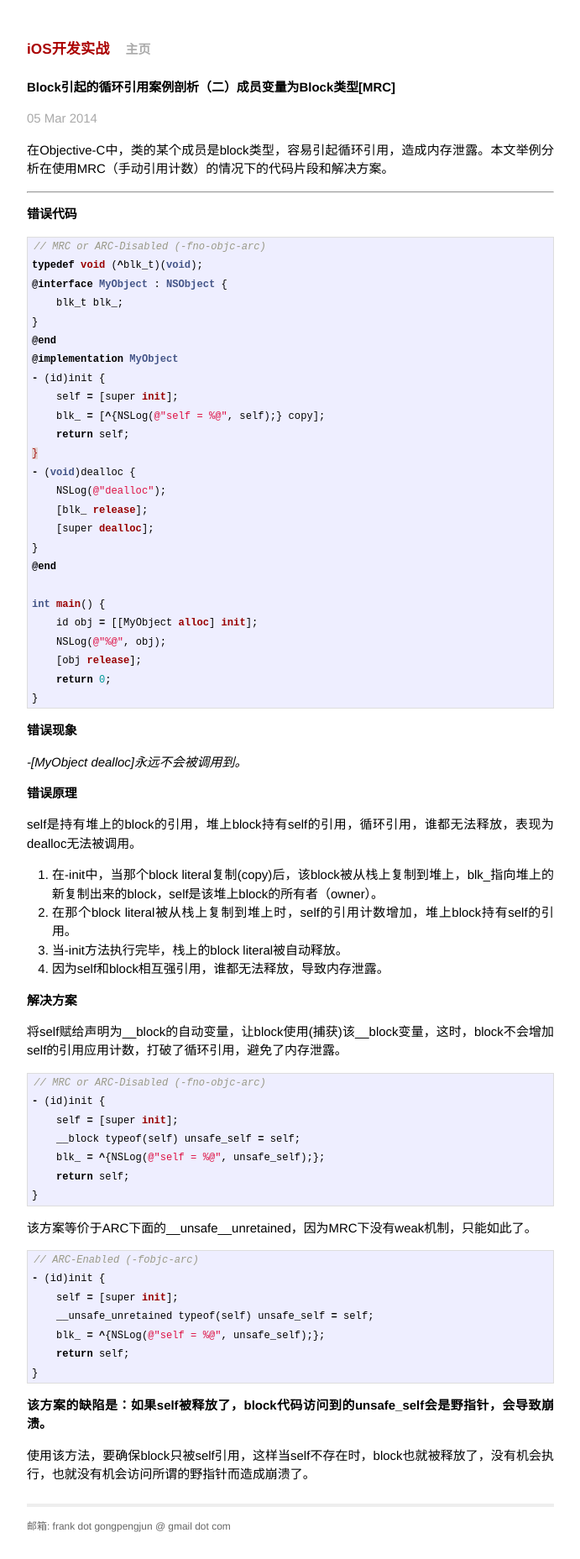
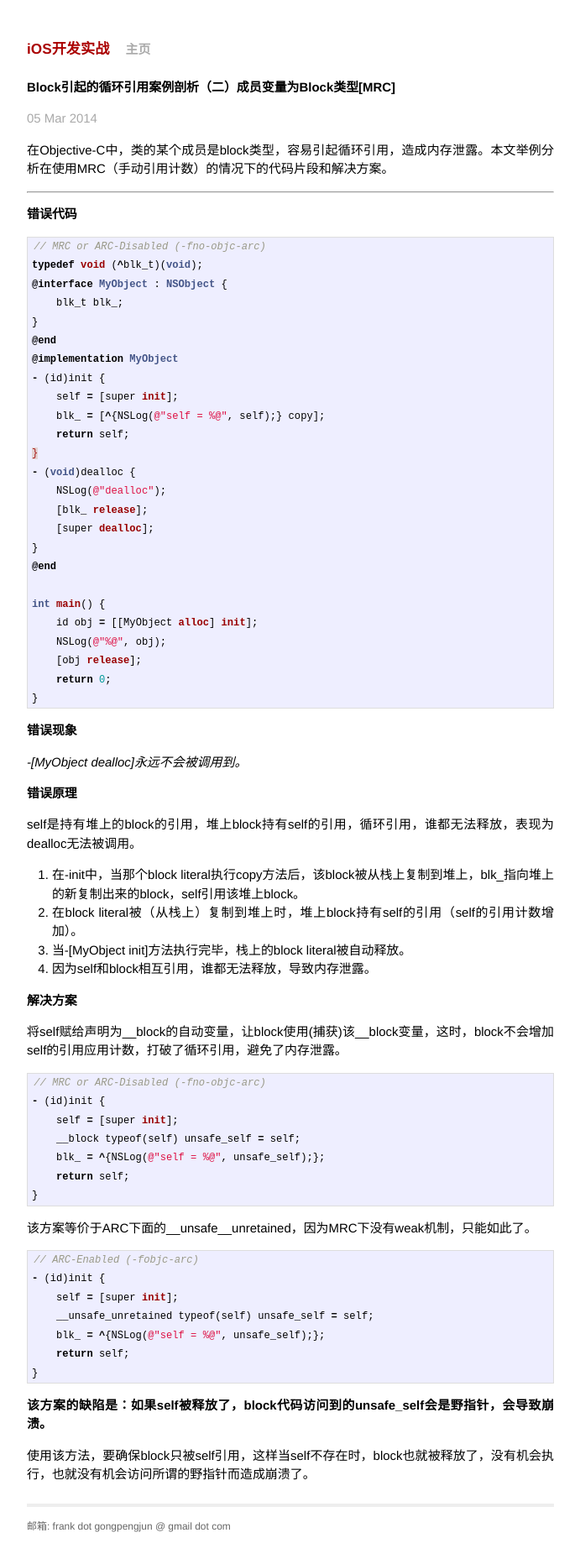
Before and after one commit to gongpengjun/gongpengjun.github.io, a Jekyll site: the page built from _posts/2014-03-05-block-circular-reference-in-mrc.markdown, in a window 1280 px wide. Shown: the whole page at 84% size, without its empty margins (294-985 px from the left). Built offline with Jekyll 4.4.1, drawn with Linux system fonts in a browser that asks for light colours; Markdown is read by kramdown in place of the engine named in the settings.

Commit message:
修正下划线'_'被转义后没有显示出来的问题

```diff
--- a/_posts/2014-03-04-block-circular-reference-in-arc.markdown
+++ b/_posts/2014-03-04-block-circular-reference-in-arc.markdown
@@ -46,8 +46,8 @@ int main() {
 
 self强引用block，block强引用self，循环引用，谁都无法释放，表现为dealloc无法被调用。
 
-1. 在ARC环境下，成员变量blk_t blk_;等价于\_\_strong blk_t blk_;
-1. 在-init中，当那个block literal赋给blk_时，该block被从栈上复制到堆上，self持有block的引用。
+1. 在ARC环境下，成员变量blk\_t blk\_;等价于\_\_strong blk\_t blk\_;
+1. 在-[MyObject init]中，当那个block literal赋给blk\_时，该block被从栈上复制到堆上，self持有block的引用。
 1. 在ARC环境下，block代码内部直接引用self，也是\_\_strong引用。
 1. 在那个block literal被从栈上复制到堆上时，self的引用计数增加，block持有self的引用。
 1. 因为self和block相互强引用，谁都无法释放，导致内存泄露。
@@ -72,7 +72,7 @@ self强引用block，block强引用self，循环引用，谁都无法释放，
 
 上面的解决方案一存在两个问题：
 
-* 在多线程环境下，self在一个线程被释放，而blk_在另一个线程执行，有可能在wself要被置为但还未被置为nil的瞬间，blk_代码访问了wself的方法或成员变量而引起崩溃。
+* 在多线程环境下，self在一个线程被释放，而blk\_在另一个线程执行，有可能在wself要被置为但还未被置为nil的瞬间，blk\_代码访问了wself的方法或成员变量而引起崩溃。
 * 如果block代码希望在执行期间，self总是有效的对象，而不是nil，上面的方案也无法保证。
 
 因此，可以在block代码开始的时候，将wself赋值给一个\_\_strong引用的临时变量来解决上面的两个问题。
--- a/_posts/2014-03-05-block-circular-reference-in-mrc.markdown
+++ b/_posts/2014-03-05-block-circular-reference-in-mrc.markdown
@@ -49,10 +49,10 @@ int main() {
 
 self是持有堆上的block的引用，堆上block持有self的引用，循环引用，谁都无法释放，表现为dealloc无法被调用。
 
-1. 在-init中，当那个block literal复制(copy)后，该block被从栈上复制到堆上，blk_指向堆上的新复制出来的block，self是该堆上block的所有者（owner）。
-1. 在那个block literal被从栈上复制到堆上时，self的引用计数增加，堆上block持有self的引用。
-1. 当-init方法执行完毕，栈上的block literal被自动释放。
-1. 因为self和block相互强引用，谁都无法释放，导致内存泄露。
+1. 在-init中，当那个block literal执行copy方法后，该block被从栈上复制到堆上，blk\_指向堆上的新复制出来的block，self引用该堆上block。
+1. 在block literal被（从栈上）复制到堆上时，堆上block持有self的引用（self的引用计数增加）。
+1. 当-[MyObject init]方法执行完毕，栈上的block literal被自动释放。
+1. 因为self和block相互引用，谁都无法释放，导致内存泄露。
 
 
 # 解决方案
```
